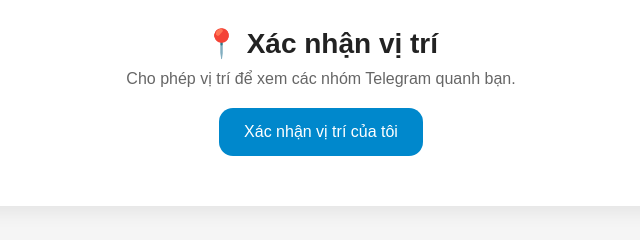
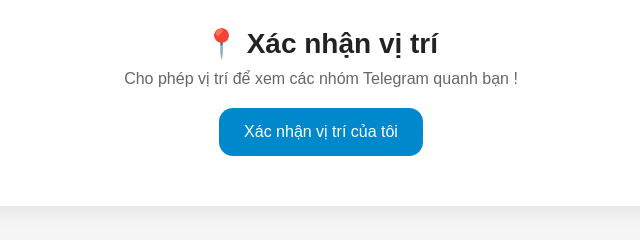
Before and after one commit to letranbaongan123/timquanhday, a plain HTML site: page public/index.html in a window 1280 px wide. Shown: the part 153-393 px from the top of the page, 319-959 px from the left. Drawn offline with Linux system fonts and the light colour scheme.

Commit message:
Fix spacing in location permission message

```diff
--- a/public/index.html
+++ b/public/index.html
@@ -159,7 +159,7 @@
     <h2>📍 Xác nhận vị trí</h2>
 
     <p>
-      Cho phép vị trí để xem các nhóm Telegram quanh bạn.
+      Cho phép vị trí để xem các nhóm Telegram quanh bạn !
     </p>
 
     <button onclick="getLocation()" class="btn-location">
```
